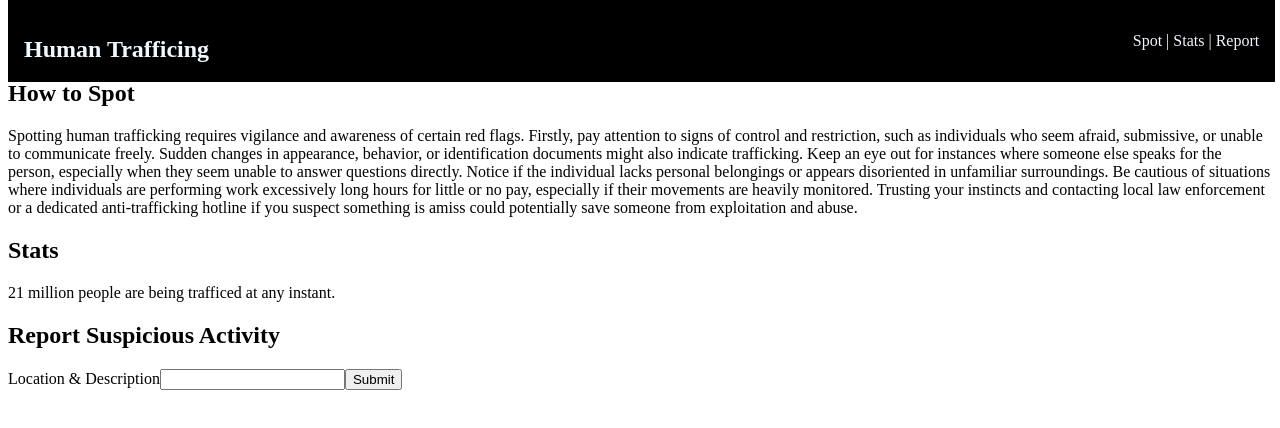
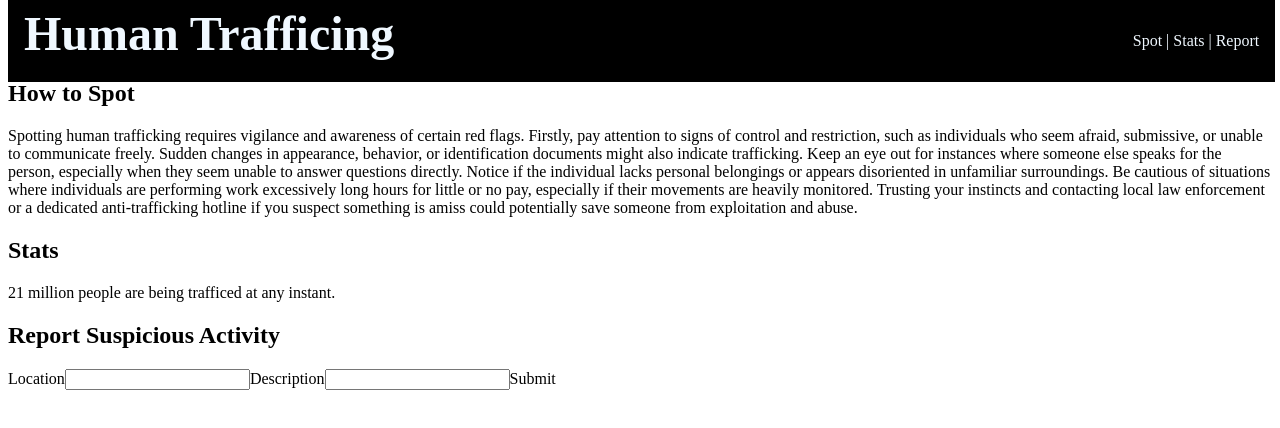
Before and after one commit to Cod3Connor/WKegDemoMatthew, a plain HTML site: page index.html in a window 1280 px wide. Drawn offline with Linux system fonts and the light colour scheme.

Commit message:
AAAAAAAAAAAAAAA

```diff
--- a/index.html
+++ b/index.html
@@ -28,7 +28,7 @@
     </section>
     <section aria-label="Report Suspicious Activity" id="third">
         <h2>Report Suspicious Activity</h2>
-        <p>Location & Description<input aria-label="Location & Description"></input><button>Submit</button></p>
+        <p>Location<input aria-label="Location">Description</input><input aria-label="Description"><button>Submit</button></p>
     </section>
 
 </body>
--- a/main.css
+++ b/main.css
@@ -15,10 +15,16 @@ li{
 }
 h1{
     position: fixed;
+    font-size: 3em;
+    margin-top: -.2em;
 }
 #first{
     margin-top: 5em;
 }
-input [type=button]{
+button{
     all: unset;
 }
+button:focus{
+    border: 1px solid #333;
+    outline: auto;
+}
```
Also changed, not shown: favicon.ico (added).
